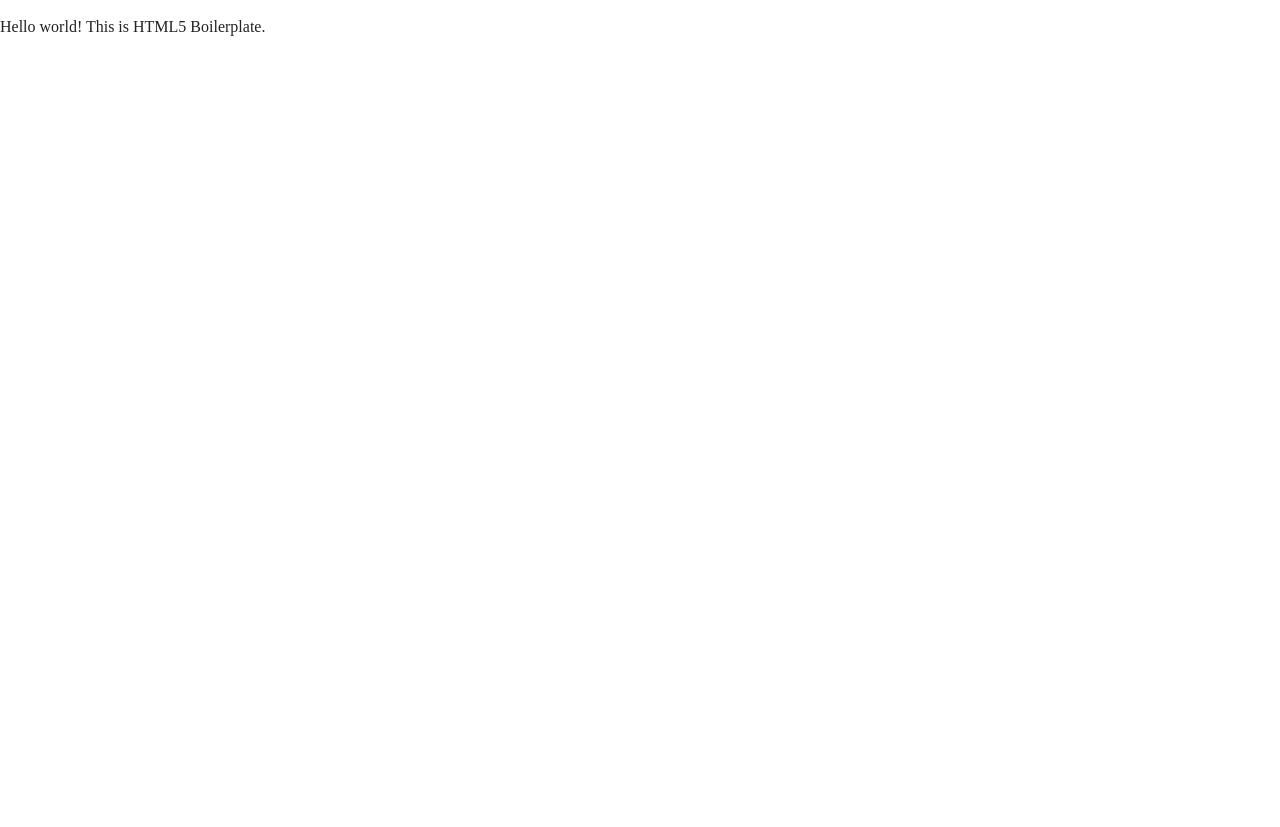
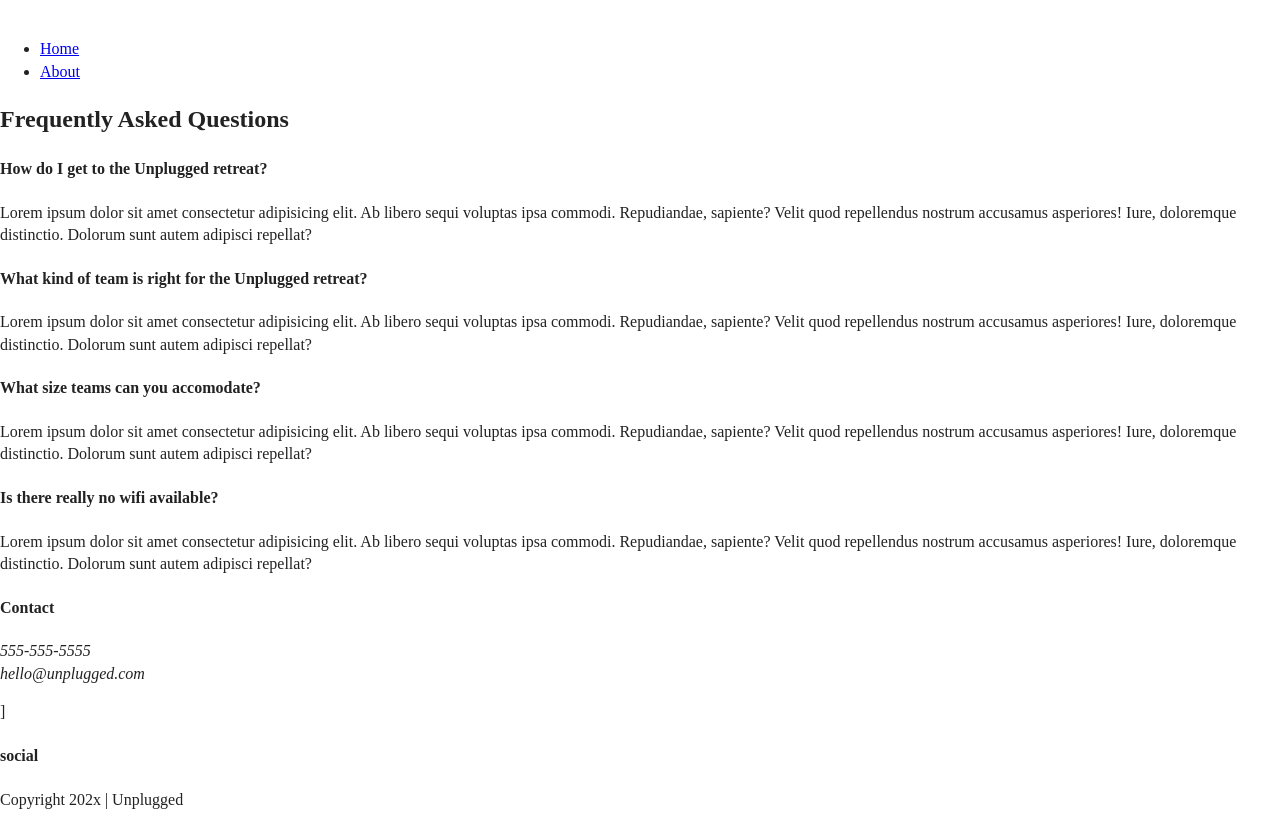
Before and after one commit to kirstyhenderson/unplugged-site, a website: page faq/index.html in a window 1280 px wide. Before the commit the page ends 800 px from the top, so only its background shows below. Drawn offline with nearby package versions, Linux system fonts and the light colour scheme.

Commit message:
FAQ content added

```diff
--- a/faq/index.html
+++ b/faq/index.html
@@ -3,7 +3,7 @@
   <head>
     <meta charset="utf-8" />
     <meta http-equiv="x-ua-compatible" content="ie=edge" />
-    <title></title>
+    <title>FAQ | Unplugged Retreat</title>
     <meta name="description" content="" />
     <meta
       name="viewport"
@@ -28,7 +28,95 @@
     <![endif]-->
 
     <!-- Add your site or application content here -->
-    <p>Hello world! This is HTML5 Boilerplate.</p>
+    <!-- Add your site or application content here -->
+    <header>
+      <div class="content-wrapper">
+        <a href="#">
+          <img />
+        </a>
+        <div class="header-divider"></div>
+        <nav>
+          <ul>
+            <li><a href="../index.html">Home</a></li>
+            <li><a href="../about/index.html">About</a></li>
+          </ul>
+        </nav>
+      </div>
+    </header>
+
+    <main>
+      <section class="faq">
+        <div class="content-wrapper">
+          <h2>Frequently Asked Questions</h2>
+          <div class="faq-content">
+            <h4>How do I get to the Unplugged retreat?</h4>
+            <p>
+              Lorem ipsum dolor sit amet consectetur adipisicing elit. Ab libero
+              sequi voluptas ipsa commodi. Repudiandae, sapiente? Velit quod
+              repellendus nostrum accusamus asperiores! Iure, doloremque
+              distinctio. Dolorum sunt autem adipisci repellat?
+            </p>
+          </div>
+          <div class="faq-content">
+            <h4>What kind of team is right for the Unplugged retreat?</h4>
+            <p>
+              Lorem ipsum dolor sit amet consectetur adipisicing elit. Ab libero
+              sequi voluptas ipsa commodi. Repudiandae, sapiente? Velit quod
+              repellendus nostrum accusamus asperiores! Iure, doloremque
+              distinctio. Dolorum sunt autem adipisci repellat?
+            </p>
+          </div>
+          <div class="faq-content">
+            <h4>What size teams can you accomodate?</h4>
+            <p>
+              Lorem ipsum dolor sit amet consectetur adipisicing elit. Ab libero
+              sequi voluptas ipsa commodi. Repudiandae, sapiente? Velit quod
+              repellendus nostrum accusamus asperiores! Iure, doloremque
+              distinctio. Dolorum sunt autem adipisci repellat?
+            </p>
+          </div>
+          <div class="faq-content">
+            <h4>Is there really no wifi available?</h4>
+            <p>
+              Lorem ipsum dolor sit amet consectetur adipisicing elit. Ab libero
+              sequi voluptas ipsa commodi. Repudiandae, sapiente? Velit quod
+              repellendus nostrum accusamus asperiores! Iure, doloremque
+              distinctio. Dolorum sunt autem adipisci repellat?
+            </p>
+          </div>
+        </div>
+      </section>
+    </main>
+
+    <footer>
+      <div class="content-wrapper">
+        <div class="footer-content">
+          <div class="contact">
+            <h4>Contact</h4>
+            <address>
+              <p>
+                555-555-5555<br />
+                hello@unplugged.com
+              </p>
+            </address>
+          </div>
+          ]
+          <div class="social">
+            <h4>social</h4>
+            <div class="social-icons">
+              <p>
+                <a href="#"></a>
+                <a href="#"></a>
+                <a href="#"></a>
+              </p>
+            </div>
+          </div>
+          <div class="copyright">
+            <p>Copyright 202x | Unplugged</p>
+          </div>
+        </div>
+      </div>
+    </footer>
     <script src="../js/vendor/modernizr-3.6.0.min.js"></script>
     <script
       src="https://code.jquery.com/jquery-3.3.1.min.js"
```
